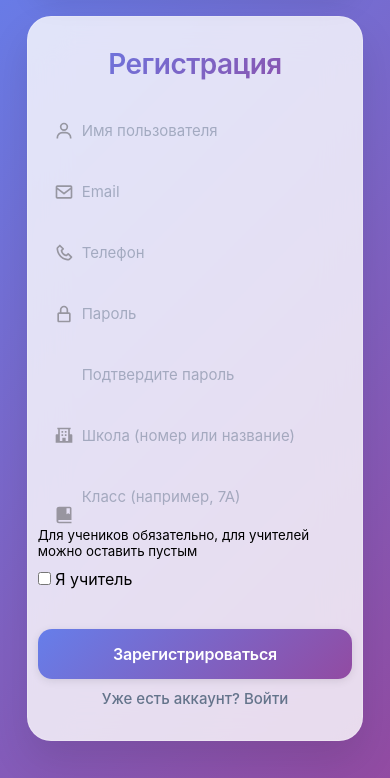
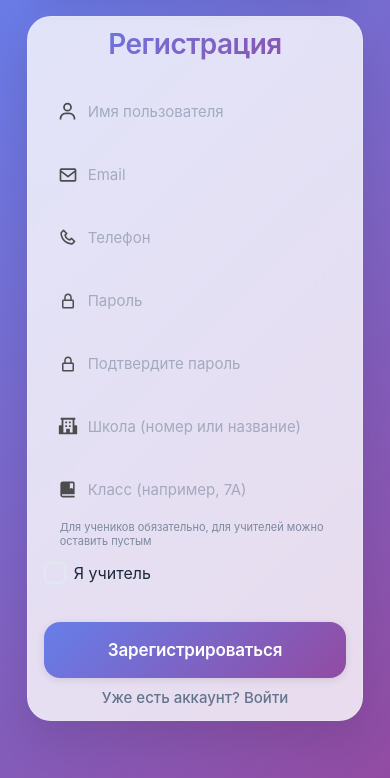
Before and after one commit to Andre-wb/Artifex, a FastAPI app: page /register in a window 390 px wide. Shown: the part 66-844 px from the top of the page. Run offline with FastAPI, Linux system fonts and the light colour scheme.

Commit message:
Улучшение стилей страниц регистрации и входа

```diff
--- a/app/static/css/register.css
+++ b/app/static/css/register.css
@@ -1,25 +1,24 @@
-/* register.css */
-/* Стили для страницы регистрации */
+/* register.css - исправленная версия */
+@import "styles.css";
 
 .form-container {
-    max-width: 440px;
+    max-width: 480px;
     margin: 40px auto;
     padding: 40px;
     background: rgba(255, 255, 255, 0.8);
     backdrop-filter: blur(20px);
     -webkit-backdrop-filter: blur(20px);
-    border-radius: var(--border-radius-card, 24px);
+    border-radius: var(--border-radius-card, 28px);
     box-shadow: var(--shadow-card, 0 20px 40px rgba(0,0,0,0.08));
     border: 1px solid var(--border-card, rgba(255,255,255,0.5));
 }
 
 /* Заголовок */
 .login-header {
-    font-size: 32px;
+    font-size: 34px;
     font-weight: var(--font-weight-semibold, 600);
     letter-spacing: -0.02em;
     margin-bottom: var(--spacing-xxxl, 32px);
-    color: var(--text-primary, #1e293b);
     text-align: center;
     background: var(--primary-gradient, linear-gradient(135deg, #667eea 0%, #764ba2 100%));
     -webkit-background-clip: text;
@@ -30,27 +29,66 @@
 /* Группа формы */
 .form-group {
     margin-bottom: var(--spacing-xl, 24px);
+}
+
+/* Обертка для инпута с иконкой */
+.input-wrapper {
     position: relative;
+    display: flex;
+    align-items: center;
 }
 
 /* Иконка в поле */
-.form-group span {
+.input-icon {
     position: absolute;
     left: 16px;
-    top: 50%;
-    transform: translateY(-50%);
-    z-index: 2;
+    top: 0;
+    bottom: 0;
     display: flex;
     align-items: center;
     justify-content: center;
-    opacity: 0.5;
-    transition: opacity var(--transition-fast, 0.2s);
+    width: 24px;
+    pointer-events: none;
+    z-index: 2;
 }
 
-.form-group span img {
+.input-icon img {
     width: 20px;
     height: 20px;
     filter: invert(0.3);
+    transition: opacity var(--transition-fast, 0.2s);
+    display: block;
+}
+
+/* Специфичные корректировки для разных иконок */
+.input-icon img[alt="lock"] {
+    width: 18px;
+    height: 18px;
+}
+
+.input-icon img[alt="school"] {
+    width: 22px;
+    height: 22px;
+}
+
+.input-icon img[alt="grade"] {
+    width: 19px;
+    height: 19px;
+}
+
+.input-icon img[alt="user"] {
+    width: 21px;
+    height: 21px;
+}
+
+.input-icon img[alt="email"] {
+    width: 20px;
+    height: 20px;
+}
+
+.input-icon img[alt="phone"] {
+    width: 19px;
+    height: 19px;
 }
 
 /* Поле ввода */
@@ -64,8 +102,7 @@
     transition: all var(--transition-fast, 0.2s);
     color: var(--text-primary, #1e293b);
     font-family: var(--font-family, -apple-system, BlinkMacSystemFont, sans-serif);
-    position: relative;
-    z-index: 1;
+    line-height: 1.4;
 }
 
 /* Декоративная линия */
@@ -109,6 +146,83 @@
 
 .input:focus::placeholder {
     opacity: 0.3;
+}
+
+.input-wrapper:hover .input-icon img {
+    opacity: 0.8;
+}
+
+/* Подсказка для класса */
+.form-group small {
+    display: block;
+    margin-top: var(--spacing-xs, 8px);
+    margin-left: var(--spacing-lg, 16px);
+    font-size: 12px;
+    color: var(--text-secondary, #64748b);
+    opacity: 0.8;
+}
+
+/* Группа чекбокса */
+.checkbox-group {
+    margin: var(--spacing-xl, 24px) 0;
+}
+
+.checkbox-label {
+    display: flex;
+    align-items: center;
+    gap: var(--spacing-sm, 12px);
+    cursor: pointer;
+    font-size: 16px;
+    color: var(--text-primary, #1e293b);
+    user-select: none;
+    padding: var(--spacing-xs, 4px) 0;
+}
+
+.checkbox-label input[type="checkbox"] {
+    width: 22px;
+    height: 22px;
+    margin: 0;
+    cursor: pointer;
+    appearance: none;
+    -webkit-appearance: none;
+    background: transparent;
+    border: 2px solid var(--border-lesson, #e2e8f0);
+    border-radius: 6px;
+    transition: all var(--transition-fast, 0.2s);
+    position: relative;
+    flex-shrink: 0;
+}
+
+.checkbox-label input[type="checkbox"]:checked {
+    background: var(--primary-gradient, linear-gradient(135deg, #667eea 0%, #764ba2 100%));
+    border-color: transparent;
+}
+
+.checkbox-label input[type="checkbox"]:checked::after {
+    content: '';
+    position: absolute;
+    top: 45%;
+    left: 50%;
+    transform: translate(-50%, -50%) rotate(45deg);
+    width: 5px;
+    height: 10px;
+    border: solid white;
+    border-width: 0 2px 2px 0;
+    margin-top: -2px;
+}
+
+.checkbox-label input[type="checkbox"]:focus {
+    outline: none;
+    box-shadow: 0 0 0 4px rgba(102, 126, 234, 0.15);
+}
+
+.checkbox-label input[type="checkbox"]:hover {
+    border-color: var(--primary-start, #667eea);
+    transform: scale(1.05);
+}
+
+.checkbox-text {
+    line-height: 1.4;
 }
 
 /* Индикатор силы пароля */
@@ -139,42 +253,44 @@
 /* Кнопка регистрации */
 .button-login {
     width: 100%;
-    padding: 16px;
+    padding: 18px;
     background: var(--primary-gradient, linear-gradient(135deg, #667eea 0%, #764ba2 100%));
     color: var(--text-white, white);
     border: none;
-    border-radius: 14px;
+    border-radius: 16px;
     font-size: 17px;
     font-weight: var(--font-weight-semibold, 600);
     cursor: pointer;
     transition: all var(--transition-default, 0.3s);
     margin-top: var(--spacing-xxl, 24px);
     letter-spacing: -0.01em;
-    box-shadow: var(--shadow-nav-arrow, 0 2px 8px rgba(0,0,0,0.1));
+    box-shadow: var(--shadow-nav-arrow, 0 4px 12px rgba(102, 126, 234, 0.2));
 }
 
 .button-login:hover {
-    transform: scale(1.01);
-    box-shadow: var(--shadow-card-hover, 0 30px 50px rgba(0,0,0,0.15));
+    transform: translateY(-2px);
+    box-shadow: var(--shadow-card-hover, 0 20px 30px rgba(102, 126, 234, 0.3));
     filter: brightness(1.1);
 }
 
 .button-login:active {
-    transform: scale(0.99);
+    transform: translateY(0);
+    box-shadow: var(--shadow-nav-arrow, 0 2px 6px rgba(102, 126, 234, 0.2));
 }
 
 /* Ссылка на вход */
 .register-link {
-    display: block;
+    display: inline-block;
     text-align: center;
-    margin-top: var(--spacing-xl, 20px);
+    width: 100%;
+    margin-top: var(--spacing-xl, 24px);
     color: var(--text-secondary, #64748b);
     text-decoration: none;
     font-size: 15px;
     font-weight: var(--font-weight-medium, 500);
-    transition: color var(--transition-fast, 0.2s);
+    transition: all var(--transition-fast, 0.2s);
     position: relative;
-    padding-bottom: 2px;
+    padding-bottom: 3px;
 }
 
 .register-link::after {
@@ -295,34 +414,40 @@
     stroke: var(--primary-end, #2e1065);
 }
 
+[data-theme="dark"] .checkbox-label {
+    color: var(--text-white, #f1f5f9);
+}
+
+[data-theme="dark"] .checkbox-label input[type="checkbox"] {
+    border-color: var(--border-lesson, #475569);
+}
+
+[data-theme="dark"] .form-group small,
+[data-theme="dark"] .strength-text,
 [data-theme="dark"] .register-link {
     color: var(--text-secondary, #94a3b8);
 }
 
-[data-theme="dark"] .register-link:hover {
-    color: var(--primary-start, #4c1d95);
-}
-
 [data-theme="dark"] .error-list li {
-    background: var(--grade-bad-bg, #ef4444);
-    color: var(--grade-bad-text, #7f1d1d);
+    background: rgba(239, 68, 68, 0.15);
+    border-left-color: var(--grade-bad-bg, #ef4444);
 }
 
 [data-theme="dark"] .success-list li {
-    background: var(--grade-great-bg, #22c55e);
-    color: var(--grade-great-text, #14532d);
+    background: rgba(34, 197, 94, 0.15);
+    border-left-color: var(--grade-great-bg, #22c55e);
 }
 
 /* Адаптивность */
-@media (max-width: 480px) {
+@media (max-width: 520px) {
     .form-container {
         margin: var(--spacing-xl, 20px) auto;
-        padding: var(--spacing-xxxl, 30px) var(--spacing-xl, 20px);
+        padding: var(--spacing-xxl, 30px) var(--spacing-xl, 20px);
         max-width: 90%;
     }
 
     .login-header {
-        font-size: 28px;
+        font-size: 30px;
         margin-bottom: var(--spacing-xxl, 24px);
     }
 
@@ -331,16 +456,37 @@
         font-size: 15px;
     }
 
-    .button-login {
-        padding: 15px;
-        font-size: 16px;
+    .input-icon {
+        left: 12px;
+    }
+
+    .input-icon img {
+        width: 18px;
+        height: 18px;
     }
 }
 
-/* Дополнительные улучшения для мобильных */
+@media (max-width: 480px) {
+    .form-container {
+        padding: var(--spacing-xl, 25px) var(--spacing-lg, 16px);
+    }
+
+    .login-header {
+        font-size: 28px;
+    }
+
+    .form-group small {
+        font-size: 11px;
+    }
+
+    .error {
+        font-size: 12px;
+    }
+}
+
 @media (max-width: 360px) {
     .form-container {
-        padding: var(--spacing-xl, 20px) var(--spacing-lg, 16px);
+        padding: var(--spacing-lg, 20px) var(--spacing-md, 12px);
     }
 
     .login-header {
--- a/templates/register.html
+++ b/templates/register.html
@@ -11,7 +11,8 @@
   <form method="POST" novalidate>
     <!-- Имя пользователя -->
     <div class="form-group">
-      <span><img src="{{ url_for('static', path='assets/bx-user.svg') }}" alt="user"></span>
+      <div class="input-wrapper">
+        <span class="input-icon"><img src="{{ url_for('static', path='assets/bx-user.svg') }}" alt="user"></span>
         <input type="text" id="username" name="username" class="input"
                value="{{ username or '' }}"
                required
@@ -21,6 +22,7 @@
                title="Только буквы, цифры и подчеркивания (3-30 символов)"
                placeholder="Имя пользователя">
         <svg class="line-svg"><path d="M0 1 L100% 1"/></svg>
+      </div>
       {% if error and 'username' in error %}
       <span class="error">{{ error.username }}</span>
       {% endif %}
@@ -28,13 +30,15 @@
 
     <!-- Email -->
     <div class="form-group">
-      <span><img src="{{ url_for('static', path='assets/bx-envelope.svg') }}" alt="email"></span>
+      <div class="input-wrapper">
+        <span class="input-icon"><img src="{{ url_for('static', path='assets/bx-envelope.svg') }}" alt="email"></span>
         <input type="email" id="email" name="email" class="input"
                value="{{ email or '' }}"
                required
                title="Введите корректный email адрес"
                placeholder="Email">
         <svg class="line-svg"><path d="M0 1 L100% 1"/></svg>
+      </div>
       {% if error and 'email' in error %}
       <span class="error">{{ error.email }}</span>
       {% endif %}
@@ -42,7 +46,8 @@
 
     <!-- Телефон -->
     <div class="form-group">
-      <span><img src="{{ url_for('static', path='assets/bx-phone.svg') }}" alt="phone"></span>
+      <div class="input-wrapper">
+        <span class="input-icon"><img src="{{ url_for('static', path='assets/bx-phone.svg') }}" alt="phone"></span>
         <input type="tel" id="phone" name="phone" class="input"
                value="{{ phone or '' }}"
                required
@@ -50,6 +55,7 @@
                title="Пример: +7 999 123-45-67 или 8 999 123-45-67"
                placeholder="Телефон">
         <svg class="line-svg"><path d="M0 1 L100% 1"/></svg>
+      </div>
       {% if error and 'phone' in error %}
       <span class="error">{{ error.phone }}</span>
       {% endif %}
@@ -57,7 +63,8 @@
 
     <!-- Пароль -->
     <div class="form-group">
-      <span><img src="{{ url_for('static', path='assets/bx-lock-alt.svg') }}" alt="lock"></span>
+      <div class="input-wrapper">
+        <span class="input-icon"><img src="{{ url_for('static', path='assets/bx-lock-alt.svg') }}" alt="lock"></span>
         <input type="password" id="password" name="password" class="input"
                required
                minlength="12"
@@ -65,6 +72,7 @@
                oninput="checkPasswordStrength(this.value)"
                placeholder="Пароль">
         <svg class="line-svg"><path d="M0 1 L100% 1"/></svg>
+      </div>
       {% if error and 'password' in error %}
       <span class="error">{{ error.password }}</span>
       {% endif %}
@@ -79,10 +87,13 @@
 
     <!-- Подтверждение пароля -->
     <div class="form-group">
+      <div class="input-wrapper">
+        <span class="input-icon"><img src="{{ url_for('static', path='assets/bx-lock-alt.svg') }}" alt="lock"></span>
         <input type="password" id="confirm" name="confirm" class="input"
                required
                placeholder="Подтвердите пароль">
         <svg class="line-svg"><path d="M0 1 L100% 1"/></svg>
+      </div>
       {% if error and 'confirm' in error %}
       <span class="error">{{ error.confirm }}</span>
       {% endif %}
@@ -90,12 +101,14 @@
 
     <!-- Школа -->
     <div class="form-group">
-      <span><img src="{{ url_for('static', path='assets/bxs-school.svg') }}" alt="school"></span>
+      <div class="input-wrapper">
+        <span class="input-icon"><img src="{{ url_for('static', path='assets/bxs-school.svg') }}" alt="school"></span>
         <input type="text" id="school" name="school" class="input"
                value="{{ school or '' }}"
                required
                placeholder="Школа (номер или название)">
         <svg class="line-svg"><path d="M0 1 L100% 1"/></svg>
+      </div>
       {% if error and 'school' in error %}
       <span class="error">{{ error.school }}</span>
       {% endif %}
@@ -103,13 +116,15 @@
 
     <!-- Класс -->
     <div class="form-group">
-      <span><img src="{{ url_for('static', path='assets/bxs-book-bookmark.svg') }}" alt="grade"></span>
+      <div class="input-wrapper">
+        <span class="input-icon"><img src="{{ url_for('static', path='assets/bxs-book-bookmark.svg') }}" alt="grade"></span>
         <input type="text" id="grade" name="grade" class="input"
                value="{{ grade or '' }}"
                {% if not is_teacher %}required{% endif %}
                placeholder="Класс (например, 7А)">
         <svg class="line-svg"><path d="M0 1 L100% 1"/></svg>
-      <small style="display: block; margin-top: 5px;">Для учеников обязательно, для учителей можно оставить пустым</small>
+      </div>
+      <small>Для учеников обязательно, для учителей можно оставить пустым</small>
       {% if error and 'grade' in error %}
       <span class="error">{{ error.grade }}</span>
       {% endif %}
@@ -117,13 +132,13 @@
 
     <!-- Чекбокс "Я учитель" -->
     <div class="form-group checkbox-group">
-      <label>
+      <label class="checkbox-label">
         <input type="checkbox" name="is_teacher" value="true" {% if is_teacher %}checked{% endif %}>
-        Я учитель
+        <span class="checkbox-text">Я учитель</span>
       </label>
     </div>
 
-    <button type="submit" class="button-login" style="margin-top: 30px;">Зарегистрироваться</button>
+    <button type="submit" class="button-login">Зарегистрироваться</button>
   </form>
 
   <!-- Отображение ошибок (строковых или словарных) -->
```
Also changed, not shown: other parts of app/static/css/register.css (+47 -26 lines). Lines whose indentation alone changed are shown as unchanged.
